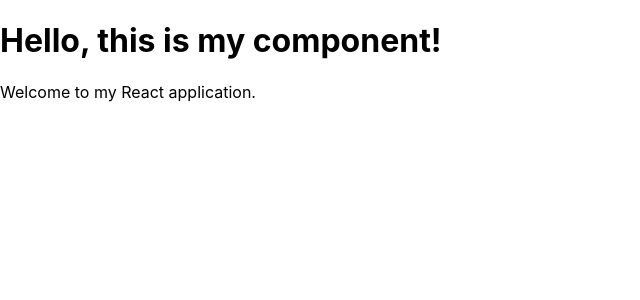
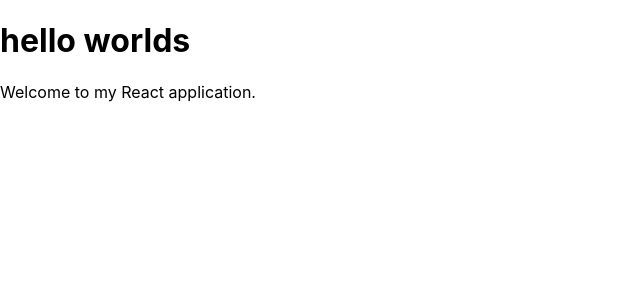
Before and after one commit to yassineboucham/React.js, a React (Create React App) app in the folder components/: page / in a window 1280 px wide. Shown: the top 300 px of the page, without its empty margins (0-640 px from the left). Built offline with nearby package versions, Linux system fonts and the light colour scheme.

Commit message:
Additional Details

```diff
--- a/components/src/App.js
+++ b/components/src/App.js
@@ -3,7 +3,7 @@ import MyComponent from "./Component/MyComponent";
 export default function App() {
   return (
     <>
-      <MyComponent/>
+      <MyComponent message="hello worlds"/>
     </>
   )
 }
--- a/components/src/Component/MyComponent.js
+++ b/components/src/Component/MyComponent.js
@@ -1,7 +1,7 @@
-export default function MyComponent() {
+export default function MyComponent({message}) {
     return (
-        <div>
-        <h1>Hello, this is my component!</h1>
+      <div>
+        <h1>{message}</h1>
         <p>Welcome to my React application.</p>
       </div>
     );
```
